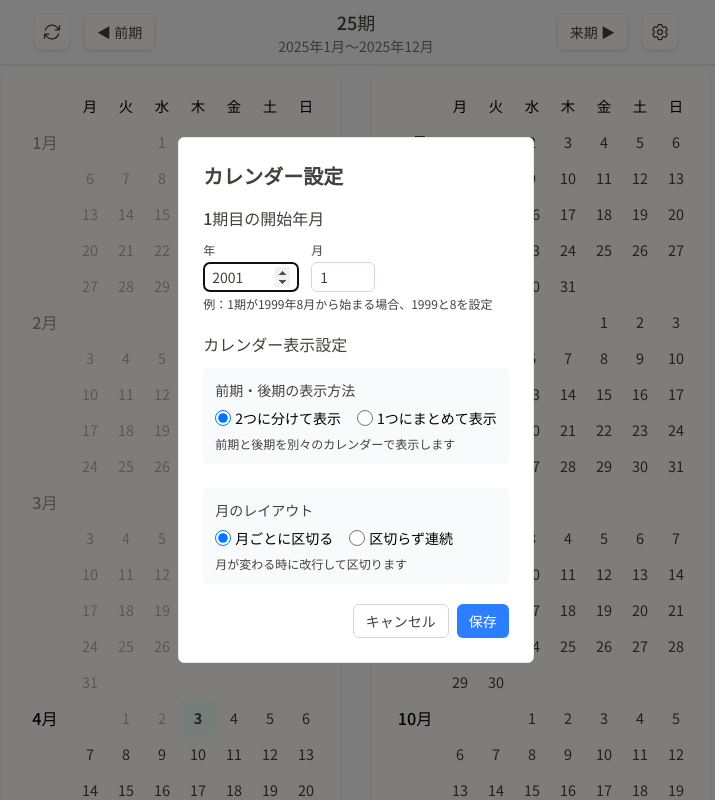
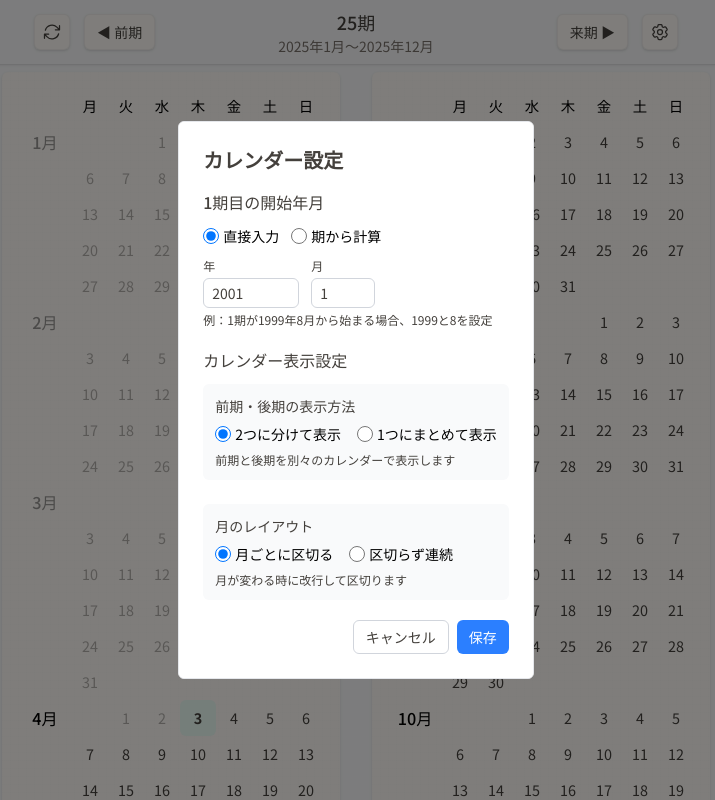
Before and after one commit to okonomi/period-calendar, a React (Vite) app: page / in a window 1280 px wide. Both pictures are taken after a click on the button 944 px from the left and 32 px from the top of the page. Shown: the top 800 px of the page, without its empty margins (284-999 px from the left). Built offline with nearby package versions, Linux system fonts and the light colour scheme; no server answers.

Commit message:
feat: add functionality to calculate first period start year and month based on user input or current settings

```diff
--- a/src/components/SettingsForm.tsx
+++ b/src/components/SettingsForm.tsx
@@ -9,14 +9,59 @@ type SettingsFormProps = {
 }
 
 export const SettingsForm: React.FC<SettingsFormProps> = ({ settings, onSave, onCancel }) => {
+  // 既存の年月から現在の年と現在の期を計算
+  const currentDate = new Date()
+  const currentYear = currentDate.getFullYear()
+  const currentMonth = currentDate.getMonth() + 1 // JavaScriptの月は0から始まるので+1
+
+  const [useDirectInput, setUseDirectInput] = useState(true)
   const [year, setYear] = useState(settings.firstPeriodStart.year.toString())
   const [month, setMonth] = useState(settings.firstPeriodStart.month.toString())
+
+  // 期の設定用の状態
+  const [periodStartMonth, setPeriodStartMonth] = useState(settings.firstPeriodStart.month.toString())
+  const [currentPeriod, setCurrentPeriod] = useState("1")
+
   const [monthLayoutMode, setMonthLayoutMode] = useState<MonthLayoutMode>(settings.monthLayoutMode)
   const [periodSplitMode, setPeriodSplitMode] = useState<PeriodSplitMode>(settings.periodSplitMode)
 
+  // 期の開始月と現在何期目かから1期目の開始年月を計算
+  const calculateFirstPeriodStart = () => {
+    const periodStartMonthValue = Number.parseInt(periodStartMonth, 10)
+    const currentPeriodValue = Number.parseInt(currentPeriod, 10)
+
+    if (Number.isNaN(periodStartMonthValue) || periodStartMonthValue < 1 || periodStartMonthValue > 12) {
+      return null
+    }
+
+    if (Number.isNaN(currentPeriodValue) || currentPeriodValue < 1) {
+      return null
+    }
+
+    // 現在の期がいつ始まったかを計算
+    let currentPeriodStartYear = currentYear
+
+    // 現在の月が期の開始月より前の場合は前年度の期
+    if (currentMonth < periodStartMonthValue) {
+      currentPeriodStartYear--
+    }
+
+    // 1期目の開始年を計算
+    const firstPeriodStartYear = currentPeriodStartYear - (currentPeriodValue - 1)
+
+    return {
+      year: firstPeriodStartYear,
+      month: periodStartMonthValue,
+    }
+  }
+
   const handleSave = () => {
-    const yearValue = Number.parseInt(year, 10)
-    const monthValue = Number.parseInt(month, 10)
+    let yearValue: number
+    let monthValue: number
+
+    if (useDirectInput) {
+      yearValue = Number.parseInt(year, 10)
+      monthValue = Number.parseInt(month, 10)
 
       if (Number.isNaN(yearValue) || yearValue < 1900 || yearValue > 2100) {
         alert("年の値が不正です。1900〜2100の間で設定してください。")
@@ -26,6 +71,22 @@ export const SettingsForm: React.FC<SettingsFormProps> = ({ settings, onSave, on
       if (Number.isNaN(monthValue) || monthValue < 1 || monthValue > 12) {
         alert("月の値が不正です。1〜12の間で設定してください。")
         return
+      }
+    } else {
+      const firstPeriodStart = calculateFirstPeriodStart()
+
+      if (!firstPeriodStart) {
+        alert("期の開始月または現在何期目かの値が不正です。")
+        return
+      }
+
+      yearValue = firstPeriodStart.year
+      monthValue = firstPeriodStart.month
+
+      if (yearValue < 1900 || yearValue > 2100) {
+        alert("計算された年の値が範囲外です。1900〜2100の間になるよう設定してください。")
+        return
+      }
     }
 
     onSave({
@@ -38,9 +99,34 @@ export const SettingsForm: React.FC<SettingsFormProps> = ({ settings, onSave, on
   return (
     <>
       <h2 className="text-calendar-text mb-4 text-lg font-semibold sm:text-xl">カレンダー設定</h2>
-
       <div className="mb-5">
         <h3 className="text-calendar-text mb-2 text-sm font-medium sm:mb-3 sm:text-base">1期目の開始年月</h3>
+
+        <div className="mb-3 flex items-center gap-3">
+          <label className="flex items-center gap-1">
+            <input
+              type="radio"
+              name="inputMode"
+              checked={useDirectInput}
+              onChange={() => setUseDirectInput(true)}
+              className="h-4 w-4"
+            />
+            <span className="text-sm">直接入力</span>
+          </label>
+          <label className="flex items-center gap-1">
+            <input
+              type="radio"
+              name="inputMode"
+              checked={!useDirectInput}
+              onChange={() => setUseDirectInput(false)}
+              className="h-4 w-4"
+            />
+            <span className="text-sm">期から計算</span>
+          </label>
+        </div>
+
+        {useDirectInput ? (
+          <>
             <div className="flex flex-wrap items-center gap-3">
               <div>
                 <label htmlFor="firstPeriodYear" className="text-calendar-text mb-1 block text-xs font-medium">
@@ -72,8 +158,53 @@ export const SettingsForm: React.FC<SettingsFormProps> = ({ settings, onSave, on
               </div>
             </div>
             <p className="text-calendar-text mt-1 text-xs">例：1期が1999年8月から始まる場合、1999と8を設定</p>
+          </>
+        ) : (
+          <>
+            <div className="flex flex-wrap items-center gap-3">
+              <div>
+                <label htmlFor="periodStartMonth" className="text-calendar-text mb-1 block text-xs font-medium">
+                  期の開始月
+                </label>
+                <input
+                  type="number"
+                  id="periodStartMonth"
+                  value={periodStartMonth}
+                  onChange={(e) => setPeriodStartMonth(e.target.value)}
+                  min="1"
+                  max="12"
+                  className="text-calendar-text w-16 rounded-md border border-gray-300 px-2 py-1 text-sm"
+                />
               </div>
-
+              <div>
+                <label htmlFor="currentPeriod" className="text-calendar-text mb-1 block text-xs font-medium">
+                  現在何期目
+                </label>
+                <input
+                  type="number"
+                  id="currentPeriod"
+                  value={currentPeriod}
+                  onChange={(e) => setCurrentPeriod(e.target.value)}
+                  min="1"
+                  className="text-calendar-text w-16 rounded-md border border-gray-300 px-2 py-1 text-sm"
+                />
+              </div>
+            </div>
+            <p className="text-calendar-text mt-1 text-xs">
+              例：現在3期目で4月始まりの場合、開始月に4、現在何期目に3を設定
+            </p>
+            {!useDirectInput && (
+              <div className="mt-2 text-sm">
+                <span className="font-medium">計算結果：</span>
+                {(() => {
+                  const result = calculateFirstPeriodStart()
+                  return result ? `1期目は${result.year}年${result.month}月開始` : "値を入力してください"
+                })()}
+              </div>
+            )}
+          </>
+        )}
+      </div>
       <div className="mb-5">
         <h3 className="text-calendar-text mb-2 text-sm font-medium sm:mb-3 sm:text-base">カレンダー表示設定</h3>
         <div className="flex flex-col gap-4 sm:gap-6">
```
Also changed, not shown: 1 other file (tests, documents, lock files or other folders). Lines whose indentation alone changed are shown as unchanged.
